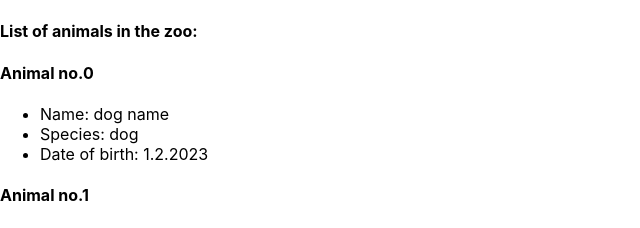
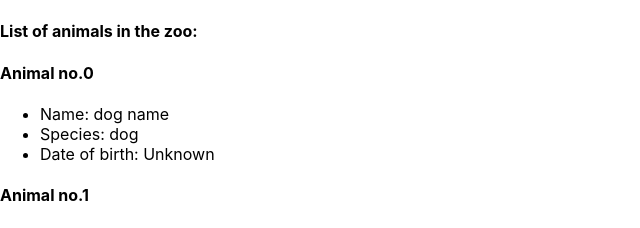
Before and after one commit to BorisTheBear/JS-React-zadaci1, a React (Create React App) app: page / in a window 1280 px wide. Shown: the top 228 px of the page, without its empty margins (0-640 px from the left). Built offline with nearby package versions, Linux system fonts and the light colour scheme.

Commit message:
Zadatak 2

```diff
--- a/src/App.js
+++ b/src/App.js
@@ -5,7 +5,7 @@ import AnimalList from './AnimalList.js'
 
 function App() {
   const [animals, setAnimals] = useState([
-    {species: "dog", name: "dog name", dateOfBirth: new Date()},
+    {species: "dog", name: "dog name", dateOfBirth: null},
     {species: "cat", name: "cat name", dateOfBirth: new Date()},
     {species: "horse", name: "horse name", dateOfBirth: new Date()},
     {species: "cow", name: "cow name", dateOfBirth: new Date()},
--- a/src/SingleAnimal.js
+++ b/src/SingleAnimal.js
@@ -1,14 +1,23 @@
 import React from "react";
 
 export default function SingleAnimal({ animal }) {
-  const birthDay = animal.dateOfBirth.getUTCDate();
-  const birthMonth = animal.dateOfBirth.getUTCMonth();
-  const birthYear = animal.dateOfBirth.getUTCFullYear();
+  let birthDay, birthMonth, birthYear;
+
+  if (animal.dateOfBirth) {
+    birthDay = animal.dateOfBirth.getUTCDate();
+    birthMonth = animal.dateOfBirth.getUTCMonth();
+    birthYear = animal.dateOfBirth.getUTCFullYear();
+  }
   return (
     <div>
       <li>Name: {animal.name}</li>
       <li>Species: {animal.species}</li>
-      <li>Date of birth: {birthDay + "." + birthMonth + "." + birthYear}</li>
+      <li>
+        Date of birth:
+        {!animal.dateOfBirth
+          ? " Unknown"
+          : birthDay + "." + birthMonth + "." + birthYear}
+      </li>
     </div>
   );
 }
```
